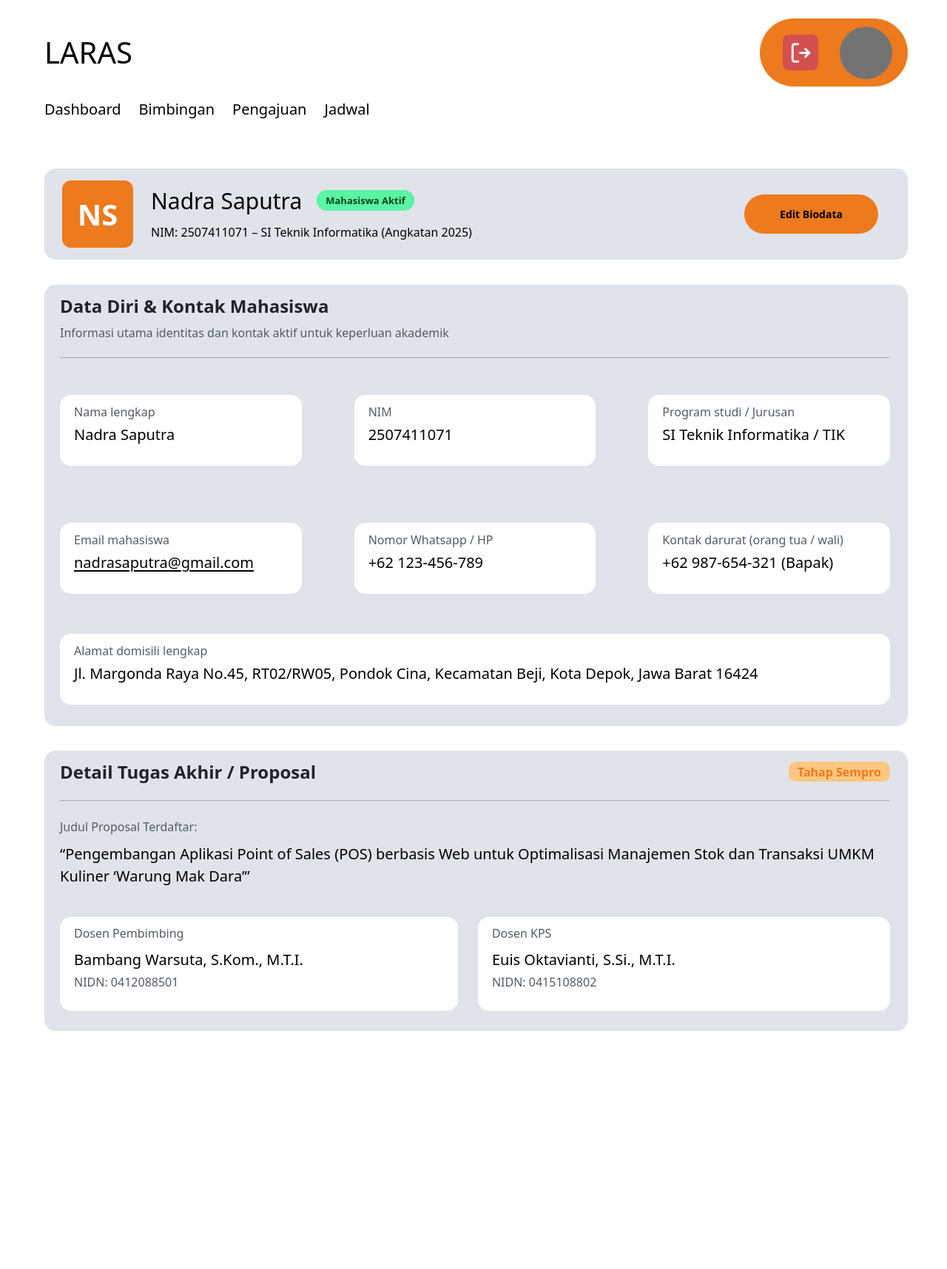
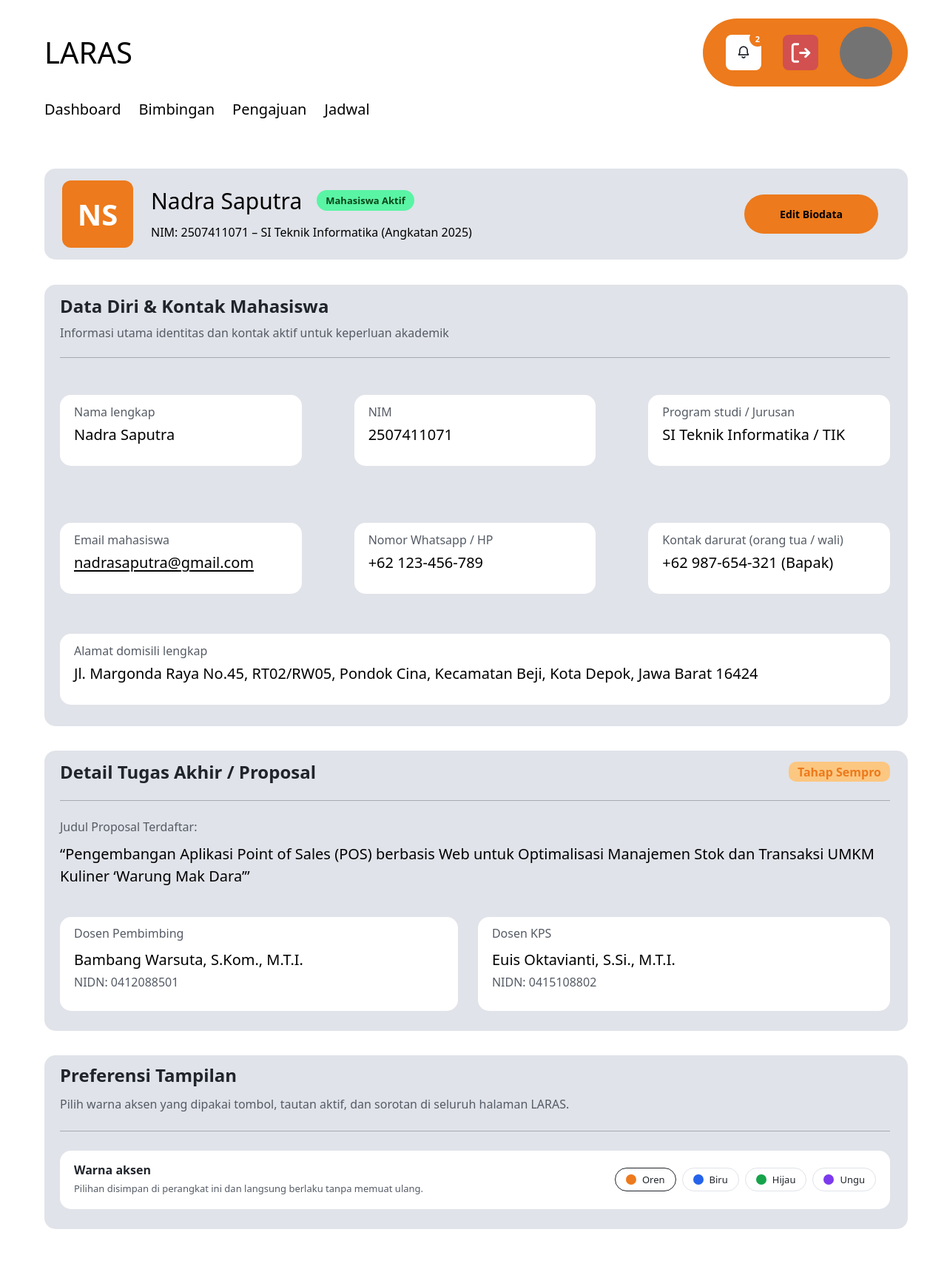
Before and after one commit to wacana-PBL/LARAS, a Laravel app: page /profile in a window 1280 px wide. Shown: the whole page at 74% size. Before the commit the page ends 1394 px from the top, so only its background shows below. Run offline with Laravel 12, Linux system fonts and the light colour scheme; style sheets or scripts are compiled from the project's sources.

Commit message:
Add notification menu and accent colour preference to the frames.
The mockups had no place for the two bits of chrome every screen implies: the
bell now lists role-appropriate updates with an unread count, mark-all-read and
keyboard dismissal, and the profile page carries an accent picker that swaps the
brand tokens so every page recolours without a reload.

Also widened the navbar wrap point from 1321px to 1340px so the bell fits the
right cluster, anchored the dropdown to the pill (it hung off-screen below 500px)
and let the read/unread rules sit outside Tailwind layers so utilities no longer
overrode them.

🤖 Generated with Codebuff
Co-Authored-By: Codebuff <noreply@codebuff.com>

```diff
--- a/app/View/Components/Navbar.php
+++ b/app/View/Components/Navbar.php
@@ -31,10 +31,65 @@ class Navbar extends Component
             'href' => $item['href'] ?? '#',
             'active' => $active !== null && strcasecmp($item['label'], $active) === 0,
         ], $items);
+
+        $this->notifications = $variant === 'admin' ? [
+            [
+                'title' => 'Pengajuan judul baru',
+                'body' => 'Nadra Saputra mengajukan judul skripsi dan menunggu verifikasi.',
+                'time' => '30 menit lalu',
+                'unread' => true,
+            ],
+            [
+                'title' => 'Berkas sempro masuk',
+                'body' => 'Tiga mahasiswa mengunggah berkas pendaftaran seminar proposal.',
+                'time' => '2 jam lalu',
+                'unread' => true,
+            ],
+            [
+                'title' => 'Berita acara belum lengkap',
+                'body' => 'Sempro 18 Nov 2026 belum memiliki berita acara yang diunggah.',
+                'time' => '1 hari lalu',
+                'unread' => false,
+            ],
+            [
+                'title' => 'Permintaan ganti jadwal',
+                'body' => 'Bambang Warsuta mengajukan penggeseran jadwal bimbingan.',
+                'time' => '2 hari lalu',
+                'unread' => false,
+            ],
+        ] : [
+            [
+                'title' => 'Judul proposal disetujui',
+                'body' => 'Pengajuan judul kamu sudah diverifikasi Koordinator Program Studi.',
+                'time' => '2 jam lalu',
+                'unread' => true,
+            ],
+            [
+                'title' => 'Jadwal sempro ditetapkan',
+                'body' => 'Seminar proposal: 24 November 2026, 09.00 WIB, Ruang 3.2.',
+                'time' => '5 jam lalu',
+                'unread' => true,
+            ],
+            [
+                'title' => 'Catatan bimbingan baru',
+                'body' => 'Bambang Warsuta meminta revisi Bab 2 sebelum bimbingan berikutnya.',
+                'time' => '1 hari lalu',
+                'unread' => false,
+            ],
+            [
+                'title' => 'Berkas terverifikasi',
+                'body' => 'KRS dan transkrip nilai semester 5 sudah diterima bagian akademik.',
+                'time' => '3 hari lalu',
+                'unread' => false,
+            ],
+        ];
     }
 
     /** @var array<int, array{label: string, href: string, active: bool}> */
     public array $items;
+
+    /** @var array<int, array{title: string, body: string, time: string, unread: bool}> */
+    public array $notifications;
 
     public function render(): View|Closure|string
     {
--- a/resources/css/app.css
+++ b/resources/css/app.css
@@ -46,7 +46,55 @@
     }
 }
 
+/* Tombol pilihan warna aksen di halaman profil */
+[data-accent-option] {
+    transition: border-color 150ms, background-color 150ms, color 150ms;
+}
+
+[data-accent-option][aria-pressed='true'] {
+    border-color: var(--color-ink-panel);
+    background-color: rgb(255 255 255 / 0.85);
+}
+
+/* Notifikasi yang sudah dibaca tampil lebih tenang dari yang belum */
+[data-notif-item][data-read='true'] [data-notif-dot] {
+    background-color: transparent;
+}
+
+[data-notif-item][data-read='true'] [data-notif-title] {
+    font-weight: 400;
+    color: #3c414a;
+}
+
 @layer base {
+    /*
+     * Preferensi warna: hanya token brand yang digeser, struktur dan kontras
+     * teks tetap sama sehingga seluruh halaman ikut berubah.
+     */
+    html[data-accent='biru'] {
+        --color-brand: #2563eb;
+        --color-brand-dark: #1d4ed8;
+        --color-brand-light: #60a5fa;
+        --color-brand-soft: #eff6ff;
+        --color-sand: #bfdbfe;
+    }
+
+    html[data-accent='hijau'] {
+        --color-brand: #16a34a;
+        --color-brand-dark: #15803d;
+        --color-brand-light: #4ade80;
+        --color-brand-soft: #f0fdf4;
+        --color-sand: #bbf7d0;
+    }
+
+    html[data-accent='ungu'] {
+        --color-brand: #7c3aed;
+        --color-brand-dark: #6d28d9;
+        --color-brand-light: #a78bfa;
+        --color-brand-soft: #f5f3ff;
+        --color-sand: #ddd6fe;
+    }
+
     html {
         -webkit-text-size-adjust: 100%;
         scroll-behavior: smooth;
--- a/resources/views/components/navbar.blade.php
+++ b/resources/views/components/navbar.blade.php
@@ -3,15 +3,15 @@
     $orange = $variant === 'orange';
 @endphp
 
-<header class="flex min-h-[92px] items-center font-sans max-[1321px]:min-h-0 max-[1321px]:flex-wrap max-[1321px]:gap-x-5 max-[1321px]:gap-y-4 max-[1321px]:pb-2.5">
+<header class="flex min-h-[92px] items-center font-sans max-[1340px]:min-h-0 max-[1340px]:flex-wrap max-[1340px]:gap-x-5 max-[1340px]:gap-y-4 max-[1340px]:pb-2.5">
     <a class="font-display text-[40px] leading-none whitespace-nowrap text-black max-[1101px]:text-[32px] max-[901px]:text-[28px] max-[421px]:text-[22px]"
        href="{{ route('dashboard') }}">LARAS</a>
 
     <nav @class([
         'flex min-w-0 shrink-0',
         $admin
-            ? 'ml-[106px] gap-[36px] max-[1321px]:order-3 max-[1321px]:ml-0 max-[1321px]:flex-[1_0_100%] max-[1321px]:flex-wrap max-[1321px]:gap-x-6 max-[1321px]:gap-y-3 max-[421px]:gap-x-3.5 max-[421px]:gap-y-2.5'
-            : 'ml-[109px] gap-[86px] max-[1321px]:order-3 max-[1321px]:ml-0 max-[1321px]:flex-[1_0_100%] max-[1321px]:flex-wrap max-[1321px]:gap-6 max-[421px]:gap-4',
+            ? 'ml-[106px] gap-[36px] max-[1340px]:order-3 max-[1340px]:ml-0 max-[1340px]:flex-[1_0_100%] max-[1340px]:flex-wrap max-[1340px]:gap-x-6 max-[1340px]:gap-y-3 max-[421px]:gap-x-3.5 max-[421px]:gap-y-2.5'
+            : 'ml-[109px] gap-[86px] max-[1340px]:order-3 max-[1340px]:ml-0 max-[1340px]:flex-[1_0_100%] max-[1340px]:flex-wrap max-[1340px]:gap-6 max-[421px]:gap-4',
     ])" aria-label="Navigasi utama">
         @foreach ($items as $item)
             <a @class([
@@ -25,10 +25,12 @@
     </nav>
 
     <div @class([
-        'ml-auto flex h-[92px] items-center gap-[29px] rounded-full pr-[21px] pl-[31px] transition-colors duration-200 max-[1101px]:h-[72px] max-[1101px]:gap-5 max-[1101px]:pr-4 max-[1101px]:pl-[22px] max-[421px]:h-[38px] max-[421px]:gap-2.5 max-[421px]:pr-1 max-[421px]:pl-2',
+        'relative ml-auto flex h-[92px] items-center gap-[29px] rounded-full pr-[21px] pl-[31px] transition-colors duration-200 max-[1101px]:h-[72px] max-[1101px]:gap-5 max-[1101px]:pr-4 max-[1101px]:pl-[22px] max-[421px]:h-[38px] max-[421px]:gap-2.5 max-[421px]:pr-1 max-[421px]:pl-2',
         'bg-brand hover:bg-brand-dark' => $orange,
         'bg-stage hover:bg-brand' => ! $orange,
     ])>
+        <x-notification-menu :items="$notifications" :unread="count(array_filter($notifications, fn ($notification) => $notification['unread']))" />
+
         <button class="flex size-12 items-center justify-center rounded-lg bg-danger text-white transition-colors hover:bg-danger-dark max-[1101px]:size-10 max-[1101px]:rounded-[7px] max-[421px]:size-7 max-[421px]:rounded-md"
                 type="button" aria-label="Keluar">
             <svg class="size-[35px] max-[1101px]:size-[27px] max-[421px]:size-[18px]" viewBox="0 0 24 24" fill="none" aria-hidden="true">
--- /dev/null
+++ b/resources/views/components/notification-menu.blade.php
@@ -0,0 +1,60 @@
+@props(['items' => [], 'unread' => 0])
+
+<div data-notif>
+    <button class="relative flex size-12 items-center justify-center rounded-lg bg-white text-ink-panel transition-colors hover:bg-brand-soft hover:text-brand max-[1101px]:size-10 max-[1101px]:rounded-[7px] max-[421px]:size-7 max-[421px]:rounded-md"
+            type="button"
+            data-notif-toggle
+            aria-expanded="false"
+            aria-controls="notif-panel"
+            aria-label="Notifikasi, {{ $unread }} belum dibaca">
+        <svg class="size-[22px] max-[1101px]:size-[19px] max-[421px]:size-[15px]" viewBox="0 0 24 24" fill="none" aria-hidden="true">
+            <path d="M12 3.4a5.6 5.6 0 0 0-5.6 5.6v3.3L4.9 15.4h14.2l-1.5-3.1V9A5.6 5.6 0 0 0 12 3.4Z"
+                  stroke="currentColor" stroke-width="1.8" stroke-linejoin="round" />
+            <path d="M9.9 18.4a2.3 2.3 0 0 0 4.2 0" stroke="currentColor" stroke-width="1.8" stroke-linecap="round" />
+        </svg>
+
+        @if ($unread > 0)
+            <span class="absolute -top-1.5 -right-1.5 flex size-[22px] items-center justify-center rounded-full bg-brand text-[11px] font-bold leading-none text-white max-[1101px]:size-[18px] max-[1101px]:text-[10px] max-[421px]:size-4 max-[421px]:text-[9px]"
+                  data-notif-badge>{{ $unread }}</span>
+        @endif
+    </button>
+
+    <div class="absolute top-[calc(100%+14px)] right-0 z-50 w-[336px] max-w-[calc(100vw-32px)] overflow-hidden rounded-[15px] border border-line bg-white shadow-[0_18px_40px_-14px_rgba(2,1,0,0.35)] max-[421px]:top-[calc(100%+10px)]"
+         id="notif-panel"
+         data-notif-panel
+         role="region"
+         aria-label="Daftar notifikasi"
+         hidden>
+        <div class="flex items-center justify-between gap-3 border-b border-line px-[18px] py-[13px]">
+            <p class="m-0 text-[15px] font-semibold leading-none text-ink-panel">Notifikasi</p>
+            @if ($unread > 0)
+                <button class="text-[12px] font-semibold text-brand transition-colors hover:text-brand-dark"
+                        type="button" data-notif-read-all>Tandai semua dibaca</button>
+            @endif
+        </div>
+
+        <ul class="m-0 max-h-[326px] list-none overflow-y-auto p-0">
+            @foreach ($items as $notification)
+                <li class="flex gap-2.5 border-b border-line px-[18px] py-[13px] last:border-b-0"
+                    data-notif-item
+                    @if (! $notification['unread']) data-read="true" @endif>
+                    <span @class([
+                        'mt-[7px] size-2 shrink-0 rounded-full',
+                        'bg-brand' => $notification['unread'],
+                        'bg-transparent' => ! $notification['unread'],
+                    ]) data-notif-dot></span>
+
+                    <div class="min-w-0">
+                        <p @class([
+                            'm-0 text-[14px] leading-[1.35]',
+                            'font-semibold text-ink-panel' => $notification['unread'],
+                            'font-normal text-[#3c414a]' => ! $notification['unread'],
+                        ]) data-notif-title>{{ $notification['title'] }}</p>
+                        <p class="mt-1 mb-0 text-[13px] leading-[1.45] text-[#555b65]">{{ $notification['body'] }}</p>
+                        <p class="mt-1.5 mb-0 text-[12px] leading-none text-slate">{{ $notification['time'] }}</p>
+                    </div>
+                </li>
+            @endforeach
+        </ul>
+    </div>
+</div>
--- a/resources/views/layouts/app.blade.php
+++ b/resources/views/layouts/app.blade.php
@@ -4,6 +4,18 @@
     <meta charset="UTF-8">
     <meta name="viewport" content="width=device-width, initial-scale=1.0">
     <title>@yield('title', 'My Laravel App')</title>
+
+    <script>
+        // Terapkan preferensi warna sebelum halaman digambar agar tidak berkedip.
+        try {
+            const accent = localStorage.getItem('laras:accent');
+            if (accent && accent !== 'oren') {
+                document.documentElement.dataset.accent = accent;
+            }
+        } catch (error) {
+            // localStorage bisa diblokir; biarkan warna bawaan dipakai.
+        }
+    </script>
 
     @vite(['resources/css/app.css', 'resources/js/app.js'])
     {{ Vite::fonts() }}
--- a/resources/views/mahasiswa/profile.blade.php
+++ b/resources/views/mahasiswa/profile.blade.php
@@ -86,6 +86,33 @@
                 </div>
             </section>
 
+            <section class="mt-[33px] rounded-[15px] bg-line p-[15px_24px_27px_21px] max-[901px]:p-[18px_20px_24px] max-[421px]:mt-5 max-[421px]:p-[16px_14px_22px]">
+                <h2 class="m-0 text-[24px] font-semibold leading-none text-ink-panel max-[901px]:text-[20px] max-[421px]:text-[18px]">Preferensi Tampilan</h2>
+                <p class="mt-4 text-base font-normal leading-[1.4] text-[#555b65] max-[901px]:text-[14px]">
+                    Pilih warna aksen yang dipakai tombol, tautan aktif, dan sorotan di seluruh halaman LARAS.
+                </p>
+                <hr class="mt-[25px] border-0 border-t border-[#a8aaaf]">
+
+                <div class="mt-[26px] flex flex-wrap items-center justify-between gap-5 rounded-[15px] bg-white p-[18px_19px] max-[761px]:p-4">
+                    <div class="min-w-0">
+                        <p class="m-0 text-[16px] font-semibold leading-none text-ink-panel max-[421px]:text-[15px]">Warna aksen</p>
+                        <p class="mt-2 mb-0 text-[13px] leading-[1.4] text-[#555b65]">Pilihan disimpan di perangkat ini dan langsung berlaku tanpa memuat ulang.</p>
+                    </div>
+
+                    <div class="flex flex-wrap items-center gap-2" role="group" aria-label="Pilihan warna aksen">
+                        @foreach ([['oren', 'Oren', '#ed7a1c'], ['biru', 'Biru', '#2563eb'], ['hijau', 'Hijau', '#16a34a'], ['ungu', 'Ungu', '#7c3aed']] as [$value, $label, $swatch])
+                            <button class="flex items-center gap-2 rounded-full border border-line px-3.5 py-2 text-[13px] font-medium leading-none text-ink-panel hover:border-[#a8aaaf]"
+                                    type="button"
+                                    data-accent-option="{{ $value }}"
+                                    aria-pressed="{{ $value === 'oren' ? 'true' : 'false' }}">
+                                <span class="block size-3.5 rounded-full" style="background-color: {{ $swatch }}" aria-hidden="true"></span>
+                                {{ $label }}
+                            </button>
+                        @endforeach
+                    </div>
+                </div>
+            </section>
+
         </div>
     </main>
 @endsection
```
Also changed, not shown: resources/js/app.js (+73 -1 lines).
